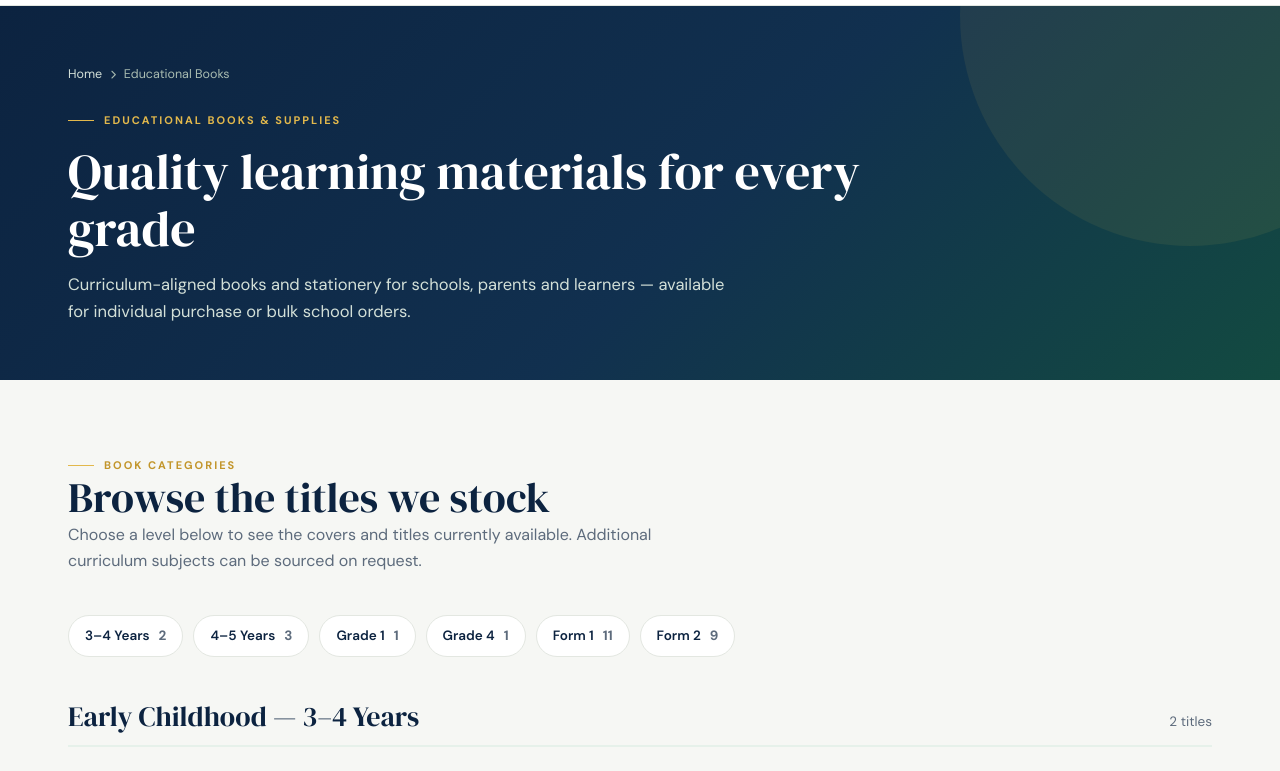
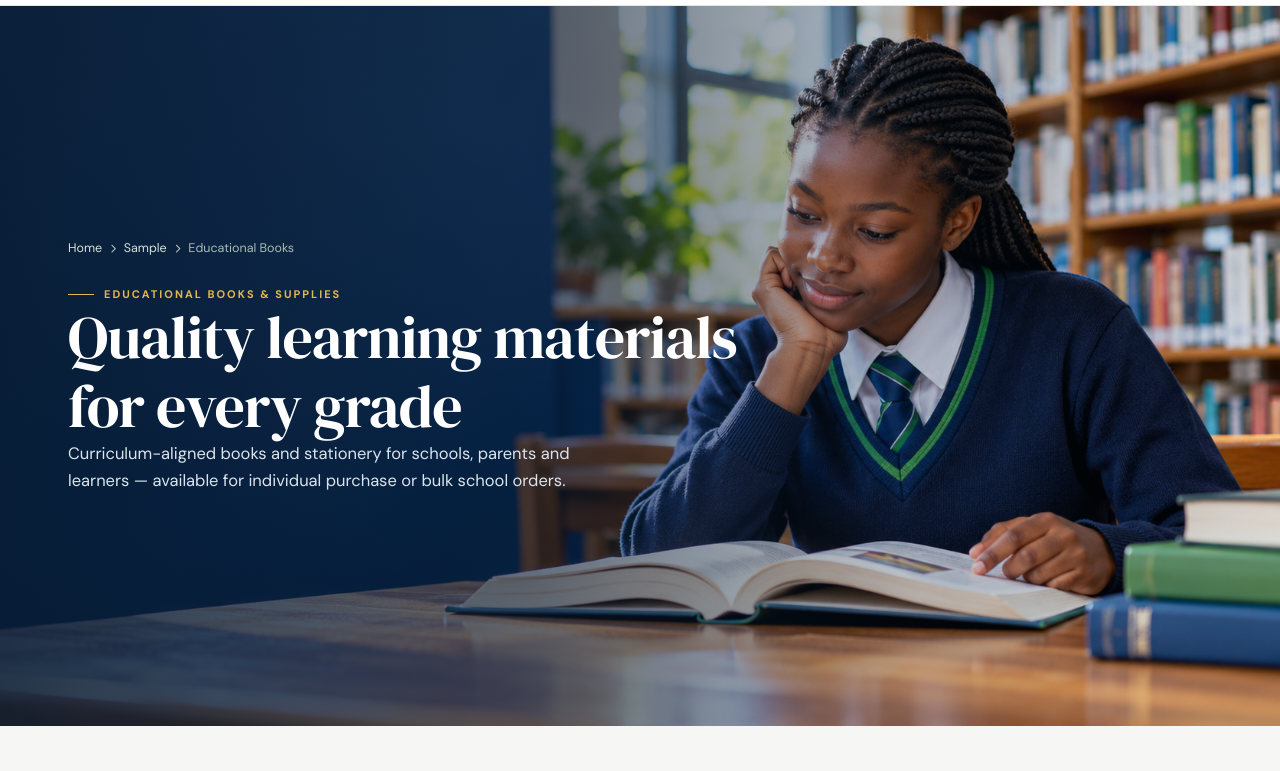
Before and after one commit to rager1904/adom-institute, a Django app: template templates/public/books.html in a window 1280 px wide. Shown: the part 149-920 px from the top of the page. Run offline with Django 5.2, Linux system fonts and the light colour scheme; the template is opened without the code that fills it: most values are stand-ins (such as "Sample title", 1, 10 or a date in 2020).

Commit message:
Add image heroes to public pages and use home hero image
Introduce reusable public/_page_hero.html matching the home hero, applied to admissions, courses, tuition, books, ICT, school solutions, about and contact. Switch home hero to home.png.

```diff
--- a/static/css/public-site.css
+++ b/static/css/public-site.css
@@ -461,6 +461,9 @@ table.price td strong { color: var(--navy); }
     .hero-intro .hero-title { color: var(--navy); }
     .hero-intro .hero-motto { color: var(--green); }
     .hero-intro .hero-lede { color: var(--muted); }
+    .hero-intro .crumbs { color: var(--muted); }
+    .hero-intro .crumbs a { color: var(--navy); }
+    .hero-intro .crumbs a:hover { color: var(--green); }
     .cta { padding: 32px 24px; }
     .footer-grid { grid-template-columns: 1fr; }
     .topbar-inner { justify-content: center; text-align: center; }
--- a/templates/home.html
+++ b/templates/home.html
@@ -6,7 +6,7 @@
 {% block content %}
 <section class="hero">
     <div class="hero-media">
-        <img src="{% static 'images/adom_hero.png' %}" alt="ADOM Institute learners and trainers in a modern classroom" loading="eager">
+        <img src="{% static 'images/home.png' %}" alt="ADOM Institute learners and trainers in a modern classroom" loading="eager">
         <span class="hero-shade"></span>
     </div>
 
--- /dev/null
+++ b/templates/public/_page_hero.html
@@ -0,0 +1,20 @@
+{% load static %}
+<section class="hero">
+    <div class="hero-media">
+        <img src="{% static hero_image %}" alt="{{ hero_alt }}" loading="eager">
+        <span class="hero-shade"></span>
+    </div>
+
+    <div class="wrap hero-content">
+        <div class="hero-intro">
+            <nav class="crumbs" aria-label="Breadcrumb">
+                <a href="{% url 'home' %}">Home</a> <i class="fas fa-chevron-right"></i>
+                {% if crumb_parent %}<a href="{{ crumb_parent_url }}">{{ crumb_parent }}</a> <i class="fas fa-chevron-right"></i>{% endif %}
+                <span>{{ crumb }}</span>
+            </nav>
+            <span class="eyebrow">{{ eyebrow }}</span>
+            <h1 class="hero-title">{{ title }}</h1>
+            <p class="hero-lede">{{ lede }}</p>
+        </div>
+    </div>
+</section>
--- a/templates/public/books.html
+++ b/templates/public/books.html
@@ -4,16 +4,7 @@
 {% block seo %}{% include "seo/meta.html" with title="Educational Books & Supplies | ADOM Institute" description="Curriculum-aligned educational books and learning materials from ADOM Institute: early childhood 3-5 years, primary school Grade 1-4, Form 1 and Form 2 titles, plus school stationery." %}{% endblock %}
 
 {% block content %}
-<section class="page-hero">
-    <div class="wrap">
-        <nav class="crumbs" aria-label="Breadcrumb">
-            <a href="{% url 'home' %}">Home</a> <i class="fas fa-chevron-right"></i> <span>Educational Books</span>
-        </nav>
-        <span class="eyebrow">Educational Books &amp; Supplies</span>
-        <h1>Quality learning materials for every grade</h1>
-        <p>Curriculum-aligned books and stationery for schools, parents and learners — available for individual purchase or bulk school orders.</p>
-    </div>
-</section>
+{% include "public/_page_hero.html" with hero_image="images/books.png" hero_alt="Educational books and learning materials at ADOM Institute" crumb="Educational Books" eyebrow="Educational Books &amp; Supplies" title="Quality learning materials for every grade" lede="Curriculum-aligned books and stationery for schools, parents and learners — available for individual purchase or bulk school orders." %}
 
 <section class="section">
     <div class="wrap">
```
Also changed, not shown: templates/public/admissions.html (+1 -10 lines), templates/public/courses.html (+1 -10 lines), templates/public/ict.html (+1 -10 lines), templates/public/school_solutions.html (+1 -10 lines), templates/public/tuition.html (+2 -10 lines), templates/public_page.html (+7 -10 lines), static/images/about.png (added), static/images/admissions.png (added), static/images/books.png (added), 6 other files.
